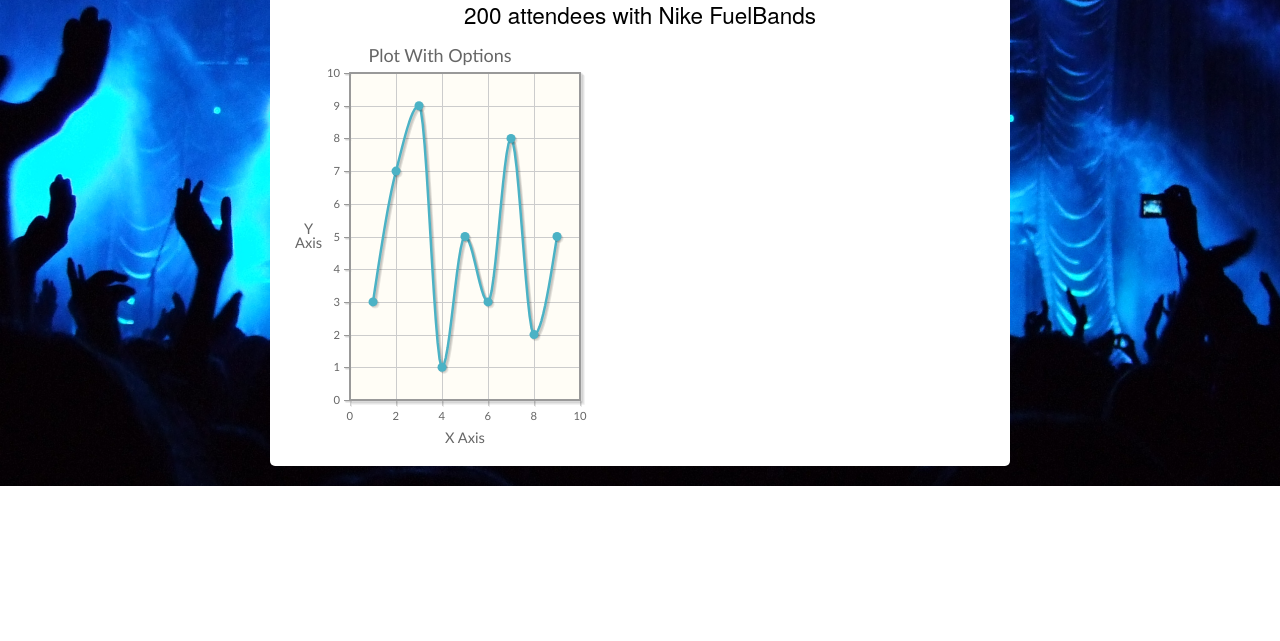
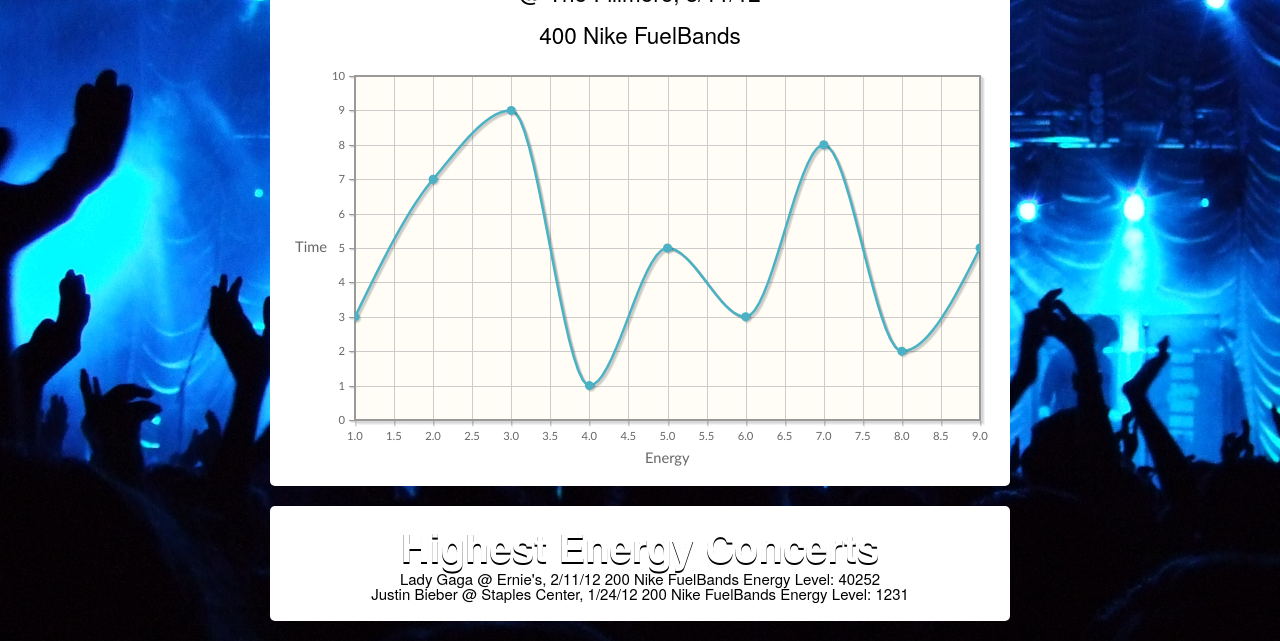
Before and after one commit to danman01/bandfuel, a plain HTML site: page index.html in a window 1280 px wide. Shown: the part 320-961 px from the top of the page. Before the commit the page ends 806 px from the top, so only its background shows below. Drawn offline with Linux system fonts and the light colour scheme.

Commit message:
modified plot a little, added highest energy concerts

```diff
--- a/css/style.css
+++ b/css/style.css
@@ -1,6 +1,4 @@
 @charset "UTF-8";
-
-
 
 * { margin: 0; padding: 0; border: none; line-height: 1 }
 :focus { outline: 0; }
@@ -16,6 +14,7 @@ body {
 
 	font-family: "HelveticaNeueLight", "HelveticaNeue-Light", "Helvetica Neue Light", "HelveticaNeue", "Helvetica Neue", 'TeXGyreHerosRegular', "Helvetica", "Tahoma", "Geneva", "Arial", sans-serif; font-weight:300; font-stretch:normal;
 	font-size: 15px;
+	margin: 20px;
 }
 
 h1
--- a/index.html
+++ b/index.html
@@ -42,9 +42,28 @@
 			<span>Total Energy: 500</span>
 		</h1>
 		<h2>@ The Fillmore, 3/11/12<h2>
-		<h2>200 attendees with Nike FuelBands</h2>
+		<h2>400 Nike FuelBands</h2>
 
-		<div id="chartdiv" style="height:400px;width:300px;"></div>
+		<div id="chartdiv" style="height:400px;width:700px;"></div>
+	</div>
+
+	<div class="content large">
+		<h1>
+			Highest Energy Concerts
+		</h1>
+
+		<ul>
+			<li>
+				Lady Gaga @ Ernie's, 2/11/12
+				200 Nike FuelBands
+				Energy Level: 40252
+			</li>
+			<li>
+				Justin Bieber @ Staples Center, 1/24/12
+				200 Nike FuelBands
+				Energy Level: 1231
+			</li>
+		</ul>
 	</div>
 
 	<div class="clear"></div>
--- a/js/js.js
+++ b/js/js.js
@@ -1,37 +1,22 @@
 $(document).ready(function(){
-  var plot2 = $.jqplot ('chartdiv', [[3,7,9,1,5,3,8,2,5]], {
-      // Give the plot a title.
-      title: 'Plot With Options',
-      // You can specify options for all axes on the plot at once with
-      // the axesDefaults object.  Here, we're using a canvas renderer
-      // to draw the axis label which allows rotated text.
+	var plot2 = $.jqplot ('chartdiv',
+		[[3,7,9,1,5,3,8,2,5]], {
+		/*title: 'Energy Levels',*/
 		axesDefaults: {
 			labelRenderer: $.jqplot.CanvasAxisLabelRenderer
 		},
-      // Likewise, seriesDefaults specifies default options for all
-      // series in a plot.  Options specified in seriesDefaults or
-      // axesDefaults can be overridden by individual series or
-      // axes options.
-      // Here we turn on smoothing for the line.
 		seriesDefaults: {
 			rendererOptions: {
 				smooth: true
 			}
 		},
-      // An axes object holds options for all axes.
-      // Allowable axes are xaxis, x2axis, yaxis, y2axis, y3axis, ...
-      // Up to 9 y axes are supported.
 		axes: {
-        // options for each axis are specified in seperate option objects.
 			xaxis: {
-          label: "X Axis",
-          // Turn off "padding".  This will allow data point to lie on the
-          // edges of the grid.  Default padding is 1.2 and will keep all
-          // points inside the bounds of the grid.
+				label: "Energy",
 				pad: 0
 			},
 			yaxis: {
-          label: "Y Axis"
+				label: "Time"
 			}
 		}
 	});
```
Lines whose indentation alone changed are shown as unchanged.
